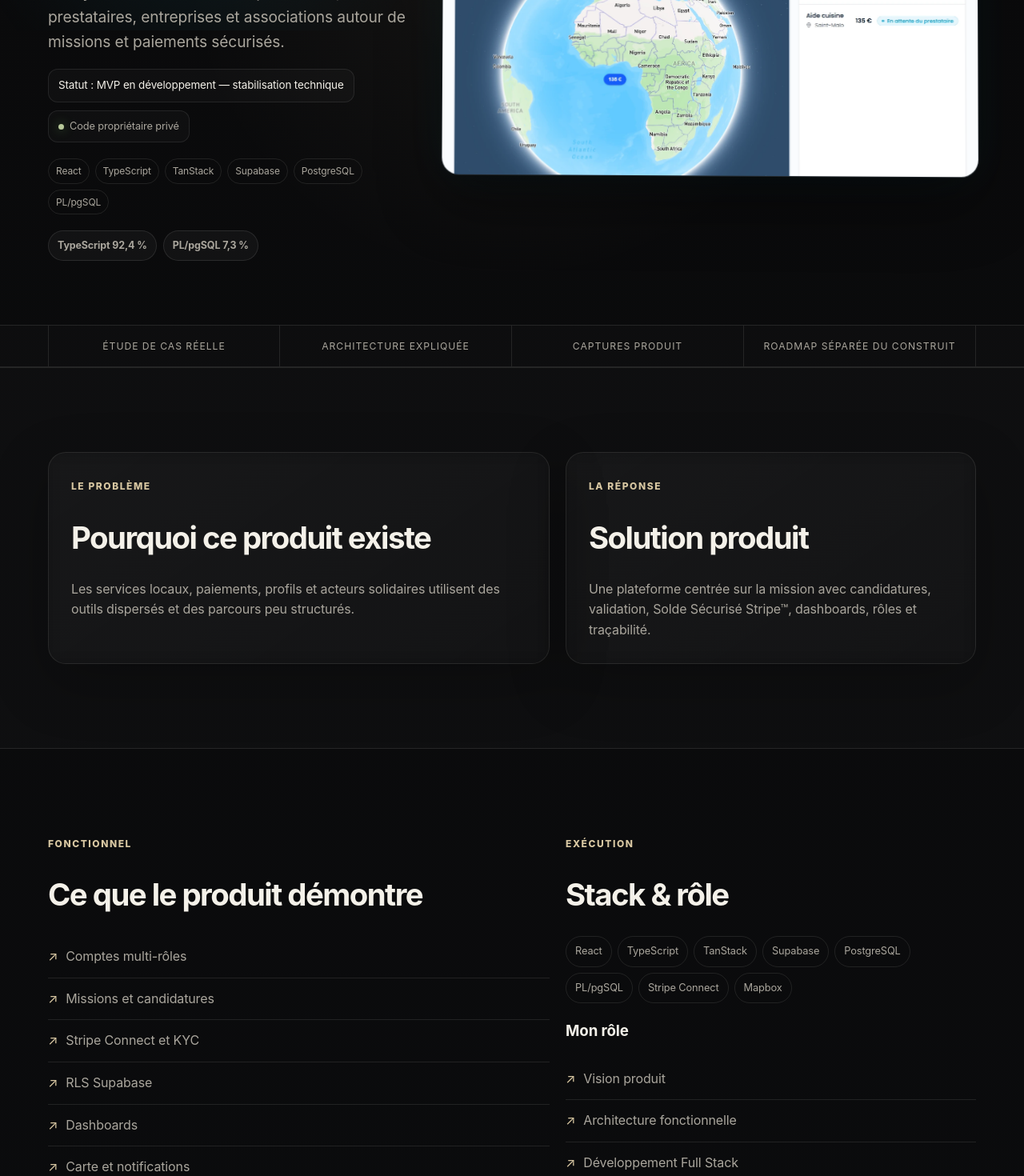
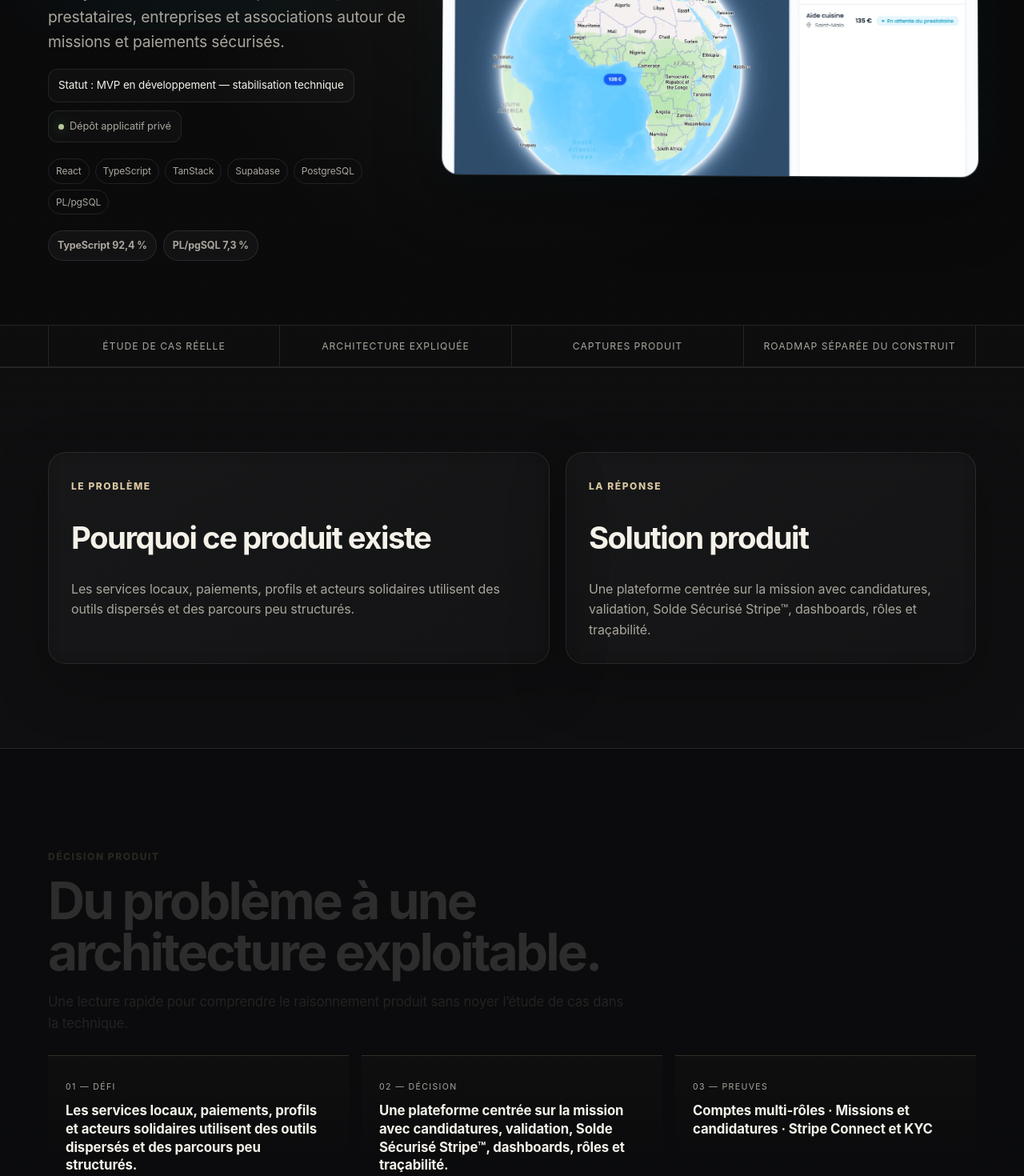
Before and after one commit to eleligny-coder/Portfolio, a Next.js app: page /projets/france-reliance in a window 1280 px wide. Shown: the part 460-1930 px from the top of the page at 80% size. Built offline with nearby package versions, Linux system fonts and the light colour scheme; no server answers.

Commit message:
feat: strengthen case studies with decision narrative and optimized media

```diff
--- a/src/app/projets/[slug]/page.tsx
+++ b/src/app/projets/[slug]/page.tsx
@@ -1,4 +1,4 @@
-/* eslint-disable @next/next/no-img-element */
+import Image from "next/image";
 import type { Metadata } from "next";
 import { notFound } from "next/navigation";
 import Link from "next/link";
@@ -13,7 +13,8 @@ export async function generateMetadata({params}:{params:Promise<{slug:string}>})
   return p?{
     title:`${p.name} — étude de cas`,
     description:p.summary,
-    openGraph:p.image?{images:[p.image]}:undefined,
+    alternates:{canonical:`/projets/${p.slug}`},
+    openGraph:p.image?{title:`${p.name} — étude de cas`,description:p.summary,images:[p.image],url:`/projets/${p.slug}`}:undefined,
   }:{title:"Projet"};
 }
 
@@ -28,13 +29,13 @@ export default async function ProjectPage({params}:{params:Promise<{slug:string}
         <span className="eyebrow">{p.eyebrow}</span>
         <h1>{p.name}</h1>
         <p className="summary">{p.summary}</p>
-        <div className="project-meta-row"><div className="status">Statut : {p.status}</div><span className="private-code-badge">Code propriétaire privé</span></div>
+        <div className="project-meta-row"><div className="status">Statut : {p.status}</div><span className="private-code-badge">Dépôt applicatif privé</span></div>
         <div className="tags hero-tags">{p.stack.slice(0,6).map(x=><span key={x}>{x}</span>)}</div>
         {p.languages && <div className="language-proof">{p.languages.map(x=><strong key={x}>{x}</strong>)}</div>}
       </div>
       {p.image && <div className="case-browser project-cover">
         <div className="browser-bar"><span/><span/><span/><small>{p.name}</small></div>
-        <img src={p.image} alt={p.imageAlt ?? p.name}/>
+        <Image src={p.image} alt={p.imageAlt ?? p.name} width={1600} height={900} sizes="(max-width: 900px) 100vw, 720px" priority/>
       </div>}
     </section>
 
@@ -45,6 +46,15 @@ export default async function ProjectPage({params}:{params:Promise<{slug:string}
     <section className="section alt"><div className="shell detail-grid">
       <article className="card"><span className="eyebrow">Le problème</span><h2>Pourquoi ce produit existe</h2><p>{p.problem}</p></article>
       <article className="card"><span className="eyebrow">La réponse</span><h2>Solution produit</h2><p>{p.solution}</p></article>
+    </div></section>
+
+    <section className="section"><div className="shell">
+      <div className="section-title"><span className="eyebrow">Décision produit</span><h2>Du problème à une architecture exploitable.</h2><p>Une lecture rapide pour comprendre le raisonnement produit sans noyer l’étude de cas dans la technique.</p></div>
+      <div className="decision-grid">
+        <article className="decision-step"><span>01 — Défi</span><h3>{p.problem}</h3></article>
+        <article className="decision-step"><span>02 — Décision</span><h3>{p.solution}</h3></article>
+        <article className="decision-step"><span>03 — Preuves</span><h3>{p.features.slice(0,3).join(" · ")}</h3></article>
+      </div>
     </div></section>
 
     <section className="section"><div className="shell detail-grid">
@@ -62,7 +72,7 @@ export default async function ProjectPage({params}:{params:Promise<{slug:string}
     </div></section>}
 
     {p.gallery && p.gallery.length>0 && <section className="section alt"><div className="shell">
-      <div className="section-title"><span className="eyebrow">Produit réel</span><h2>Captures de l’application</h2><p>Cliquez sur une capture pour l’ouvrir en grand. Les écrans sont réels ; le code source et les secrets d’infrastructure restent privés.</p></div>
+      <div className="section-title"><span className="eyebrow">Produit réel</span><h2>Captures de l’application</h2><p>Cliquez sur une capture pour l’ouvrir en grand. Les écrans sont réels ; les dépôts applicatifs et secrets d’infrastructure restent privés.</p></div>
       <ProjectGallery media={p.gallery} projectName={p.name}/>
     </div></section>}
 
```
